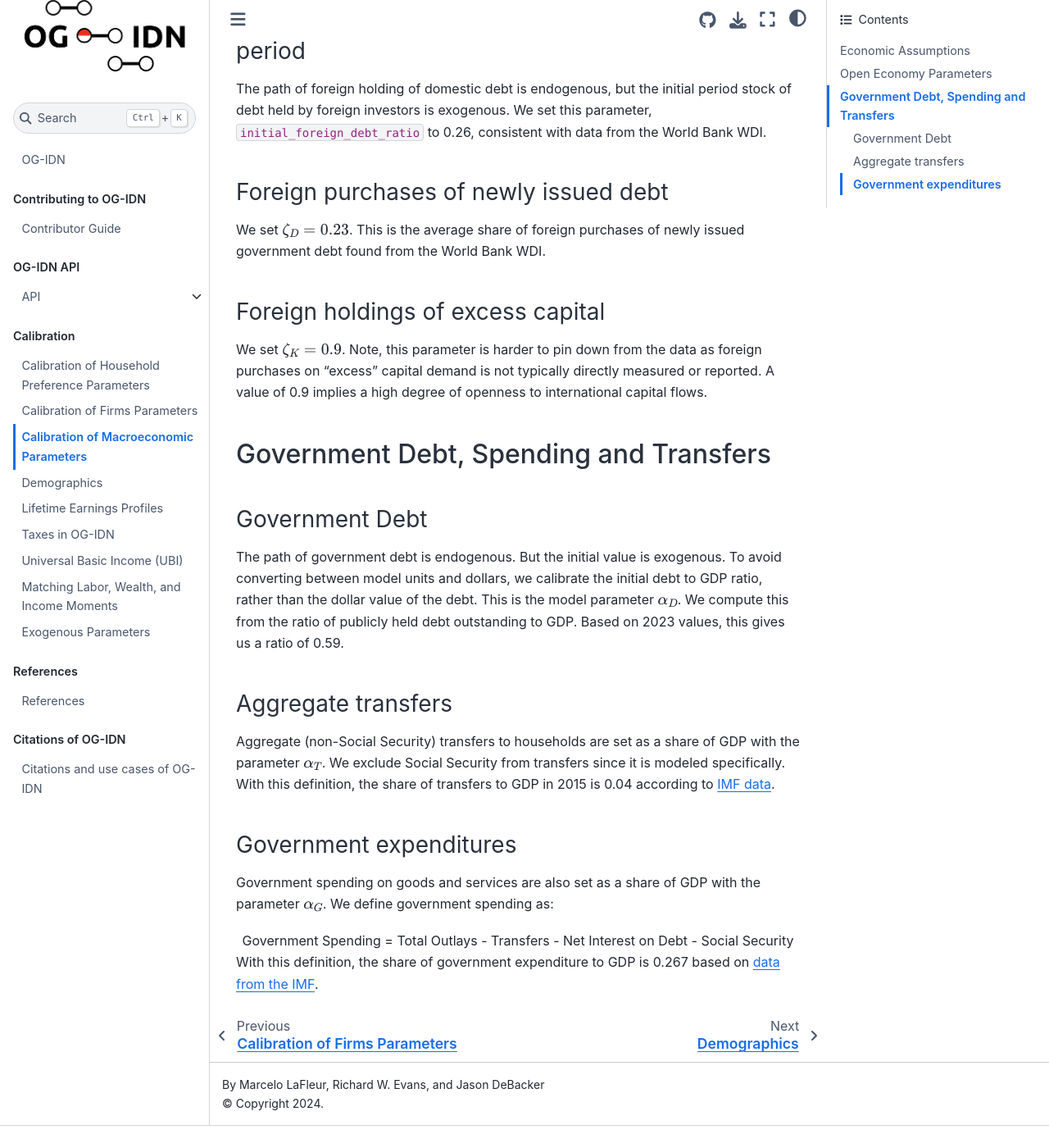
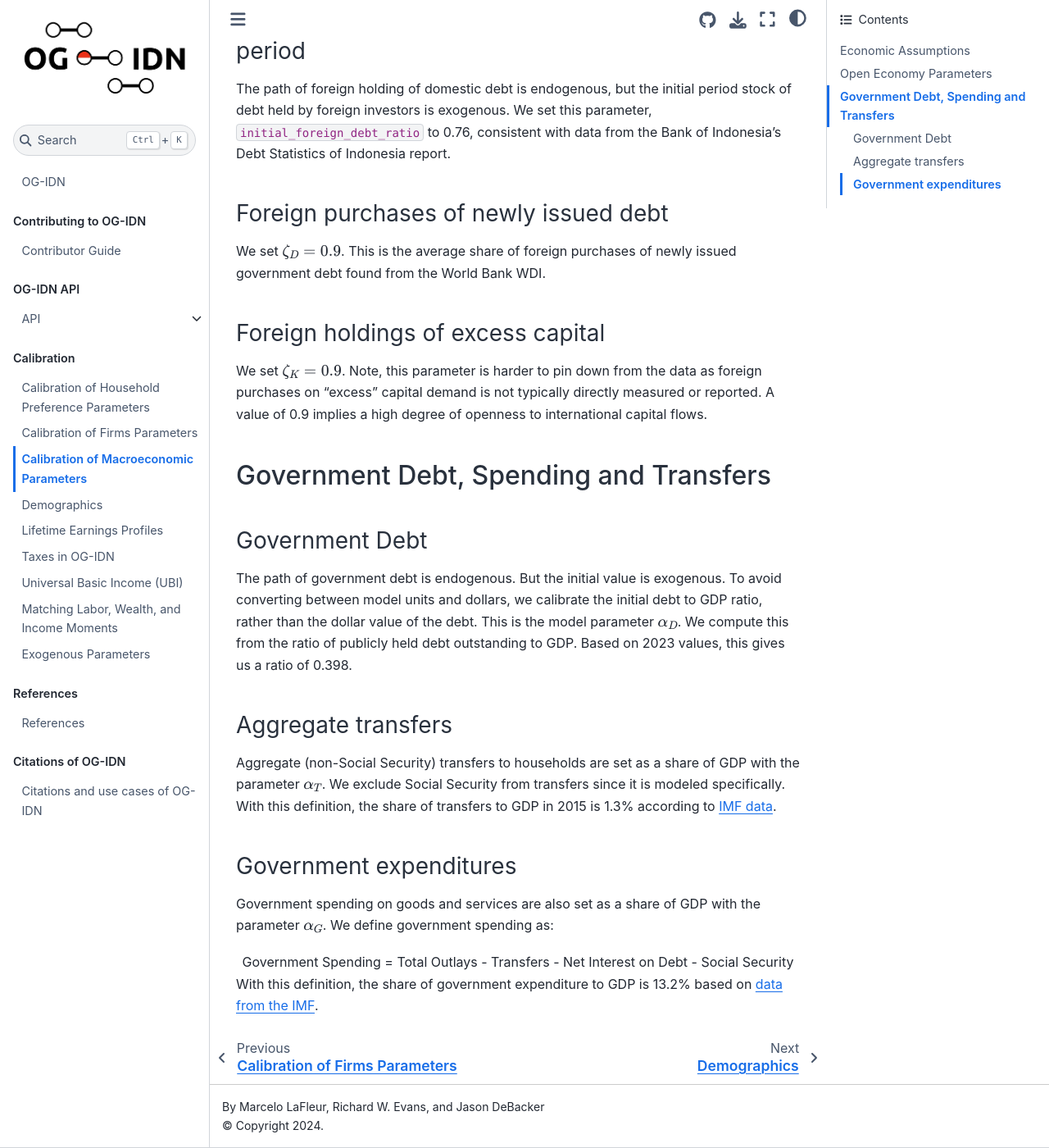
Before and after one commit to EAPD-DRB/OG-IDN, a Jupyter Book: the page built from docs/book/content/calibration/macro.md, in a window 1280 px wide and 1400 px high, scrolled down 452 px. Shown: the whole window at 82% size. Built offline with Jupyter Book 1.0.4 settings and Sphinx 7.4.7 and the Sphinx Book theme 1.1.4, drawn with Linux system fonts in a browser that asks for light colours; before the commit the page ends 1825 px from its top, so only the background shows below that; some of the changed text lies outside the part shown.

Commit message:
update values in book

```diff
--- a/docs/book/content/calibration/macro.md
+++ b/docs/book/content/calibration/macro.md
@@ -3,17 +3,17 @@
 
 ## Economic Assumptions
 
-As the default rate of labor augmenting technological change, $g_y$, we use a value of ?%.  The average annual growth rate in GDP per capita in Indonesia between 2007 and 2023 is ?.?% per year.
+As the default rate of labor augmenting technological change, $g_y$, we use a value of 3.8%.  The average annual growth rate in GDP per capita in Indonesia between 2007 and 2023 is 3.8% per year.
 
 ## Open Economy Parameters
 
 ### Foreign holding of government debt in the initial period
 
-The path of foreign holding of domestic debt is endogenous, but the initial period stock of debt held by foreign investors is exogenous.  We set this parameter, `initial_foreign_debt_ratio` to 0.26, consistent with data from the World Bank WDI.
+The path of foreign holding of domestic debt is endogenous, but the initial period stock of debt held by foreign investors is exogenous.  We set this parameter, `initial_foreign_debt_ratio` to 0.76, consistent with data from the Bank of Indonesia's Debt Statistics of Indonesia report.
 
 ### Foreign purchases of newly issued debt
 
-We set $\zeta_D = 0.23$.  This is the average share of foreign purchases of newly issued government debt found from the World Bank WDI.
+We set $\zeta_D = 0.9$.  This is the average share of foreign purchases of newly issued government debt found from the World Bank WDI.
 
 ### Foreign holdings of excess capital
 
@@ -23,14 +23,14 @@ We set $\zeta_K = 0.9$. Note, this parameter is harder to pin down from the data
 
 ### Government Debt
 
-The path of government debt is endogenous.  But the initial value is exogenous.  To avoid converting between model units and dollars, we calibrate the initial debt to GDP ratio, rather than the dollar value of the debt.  This is the model parameter $\alpha_D$.  We compute this from the ratio of publicly held debt outstanding to GDP.  Based on 2023 values, this gives us a ratio of 0.59.
+The path of government debt is endogenous.  But the initial value is exogenous.  To avoid converting between model units and dollars, we calibrate the initial debt to GDP ratio, rather than the dollar value of the debt.  This is the model parameter $\alpha_D$.  We compute this from the ratio of publicly held debt outstanding to GDP.  Based on 2023 values, this gives us a ratio of 0.398.
 
 ### Aggregate transfers
 
-Aggregate (non-Social Security) transfers to households are set as a share of GDP with the parameter $\alpha_T$. We exclude Social Security from transfers since it is modeled specifically. With this definition, the share of transfers to GDP in 2015 is 0.04 according to [IMF data](https://data.imf.org/?sk=b052f0f0-c166-43b6-84fa-47cccae3e219&hide_uv=1).
+Aggregate (non-Social Security) transfers to households are set as a share of GDP with the parameter $\alpha_T$. We exclude Social Security from transfers since it is modeled specifically. With this definition, the share of transfers to GDP in 2015 is 1.3% according to [IMF data](https://data.imf.org/?sk=b052f0f0-c166-43b6-84fa-47cccae3e219&hide_uv=1).
 
 ### Government expenditures
 
 Government spending on goods and services are also set as a share of GDP with the parameter $\alpha_G$. We define government spending as:
     <center>Government Spending = Total Outlays - Transfers - Net Interest on Debt - Social Security</center>
-With this definition, the share of government expenditure to GDP is 0.267 based on [data from the IMF](https://data.imf.org/?sk=b052f0f0-c166-43b6-84fa-47cccae3e219&hide_uv=1).
+With this definition, the share of government expenditure to GDP is 13.2% based on [data from the IMF](https://data.imf.org/?sk=b052f0f0-c166-43b6-84fa-47cccae3e219&hide_uv=1).
```
Also changed, not shown: docs/book/content/calibration/earnings.md (+7 -3 lines), docs/book/content/calibration/firms.md (+1 -1 lines), docs/book/content/calibration/taxes.md (+3 -3 lines).
